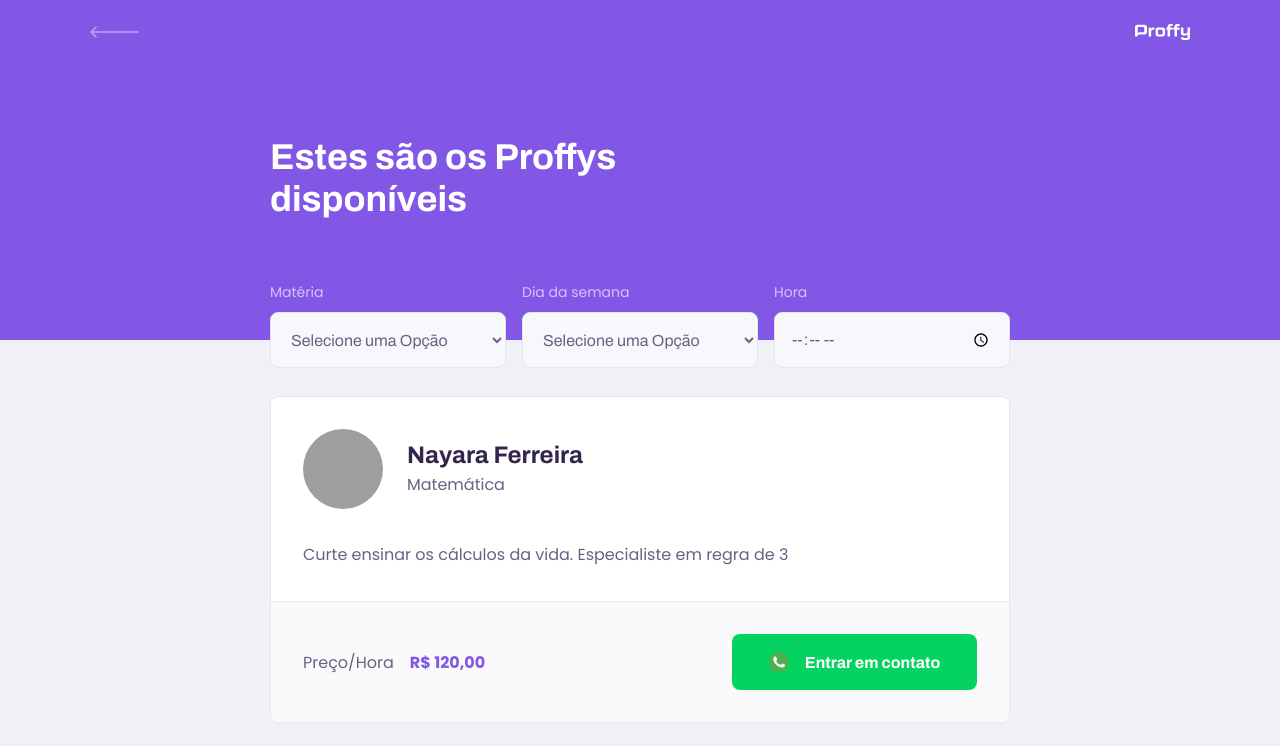
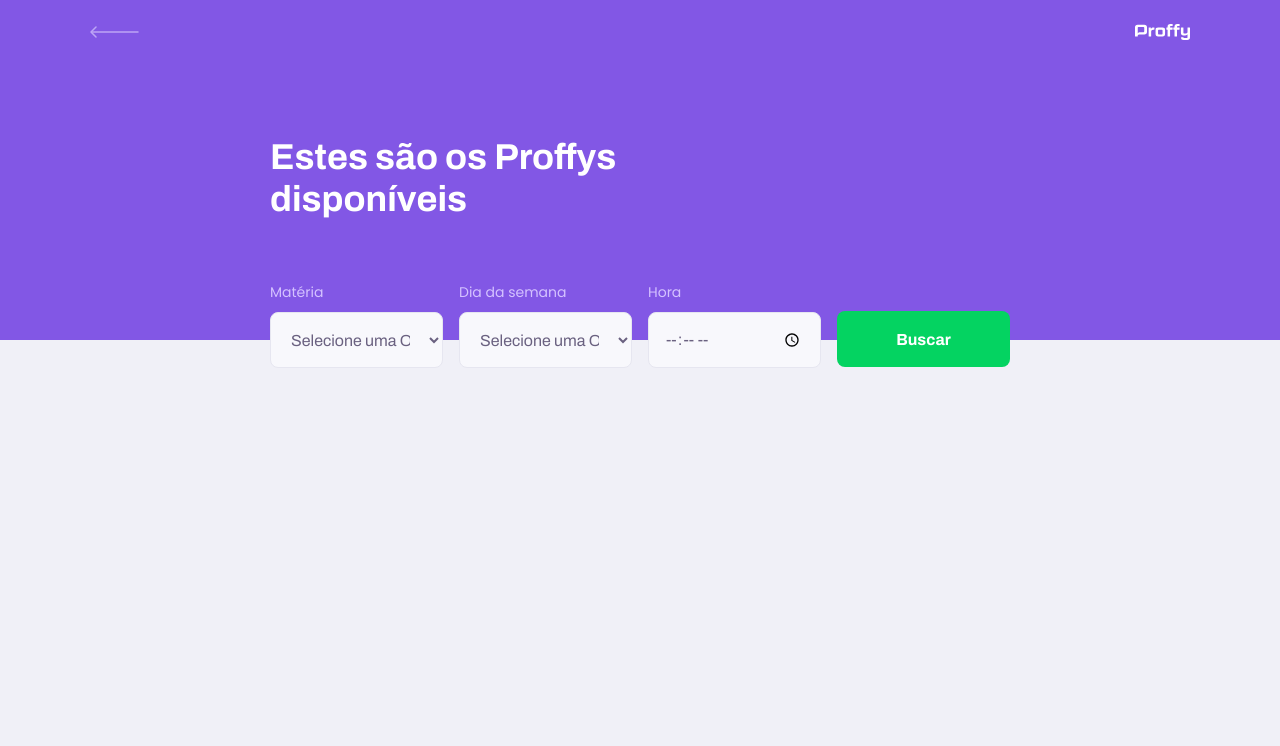
Before and after one commit to nfers/proffy-web, a React (Create React App) app: page /study in a window 1280 px wide. Shown: the top 746 px of the page. Built offline with nearby package versions, Linux system fonts and the light colour scheme; grey boxes are pictures that could not be loaded.

Commit message:
finalized teacher search component consuming the backend api

```diff
--- a/src/components/Input/styles.css
+++ b/src/components/Input/styles.css
@@ -11,28 +11,24 @@
 }
 
 .input-block input {
+  margin-top: .8rem;
+  padding: 0 1.6rem;
   width: 100%;
   height: 5.6rem;
-  margin-top: 0.8rem;
-  border-radius: 0.8rem;
+  font: 1.6rem Archivo;
   background: var(--color-input-background);
   border: 1px solid var(--color-line-in-white);
+  border-radius: .8rem;
   outline: 0;
-  padding: 0 1.6rem;
-  font: 1.6rem Archivo;
 }
 
 .input-block:focus-within::after {
-  width: calc(100% - 3.2rem);
-  height: 2px;
   content: '';
-  background: var(--color-primary-light);
   position: absolute;
   left: 1.6rem;
   right: 1.6rem;
   bottom: 0;
+  width: calc(100% - 3.2rem);
+  height: 2px;
+  background: var(--color-primary-light);
 }
-
-.input-block+.input-block {
-  margin-top: 0;
-}
--- a/src/components/TeacherItem/index.tsx
+++ b/src/components/TeacherItem/index.tsx
@@ -1,33 +1,56 @@
 import React from "react";
 import wppIcon from "../../images/icons/whatsapp.svg";
+import api from "../../services/api";
 import "./styles.css";
 
-function TeacherItem() {
+export interface Teacher {
+  id: number;
+  avatar: string;
+  bio: string;
+  cost: number;
+  name: string;
+  subject: string;
+  whatsapp: string;
+}
+
+interface TeacherItemProps {
+  teacher: Teacher;
+  favorited?: boolean;
+}
+const TeacherItem: React.FC<TeacherItemProps> = ({ teacher }) => {
+  function createNewConnection() {
+    api.post("connections", {
+      user_id: teacher.id,
+    });
+  }
   return (
     <article className="teacher-item">
       <header>
-        <img
-          src="https://lh3.googleusercontent.com/ogw/ADGmqu-zQ3VvJKgtBvIObfo-R8JldPeOo6CpjZalOKN6=s83-c-mo"
-          alt="Nayara Ferreira"
-        />
+        <img src={teacher.avatar} alt={teacher.name} />
         <div>
-          <strong>Nayara Ferreira</strong>
-          <span>Matemática</span>
+          <strong>{teacher.name}</strong>
+          <span>{teacher.subject}</span>
         </div>
       </header>
-      <p>Curte ensinar os cálculos da vida. Especialiste em regra de 3</p>
+      <p>{teacher.bio}</p>
       <footer>
         <p>
           Preço/Hora
-          <strong>R$ 120,00</strong>
+          <strong>R$ {teacher.cost}</strong>
         </p>
-        <button type="button">
+        <a
+          target="_blank"
+          rel="noreferrer"
+          href={`https://wa.me/${teacher.whatsapp}/text:oii`}
+          type="button"
+          onClick={createNewConnection}
+        >
           <img src={wppIcon} alt="whattsapp" />
           Entrar em contato
-        </button>
+        </a>
       </footer>
     </article>
   );
-}
+};
 
 export default TeacherItem;
--- a/src/components/TeacherItem/styles.css
+++ b/src/components/TeacherItem/styles.css
@@ -58,7 +58,7 @@
   display: block;
 }
 
-.teacher-item footer button {
+.teacher-item footer a {
   width: 20rem;
   height: 5.6rem;
   background: var(--color-secundary);
@@ -71,9 +71,10 @@
   align-items: center;
   justify-content: space-evenly;
   transition: 0.3s;
+  text-decoration: none;
 }
 
-.teacher-item footer button:hover {
+.teacher-item footer a:hover {
   background: var(--color-secundary-dark);
 }
 
@@ -97,6 +98,7 @@
     width: 24.5rem;
     font-size: 1.6rem;
     justify-content: center;
+
   }
 
   .teacher-item footer button img {
--- a/src/pages/TeacherForm/styles.css
+++ b/src/pages/TeacherForm/styles.css
@@ -96,8 +96,9 @@
   align-items: center;
   justify-content: center;
   text-decoration: none;
+  margin-top: 3.2rem;
 
-  transition: background 0.2s;
+  transition: background-color 0.2s;
 }
 
 #page-teacher-form main footer button:hover {
--- a/src/pages/TeacherList/index.tsx
+++ b/src/pages/TeacherList/index.tsx
@@ -2,16 +2,27 @@
 import Input from "../../components/Input";
 import PageHeader from "../../components/PageHeader";
 import Select from "../../components/Select";
-import TeacherItem from "../../components/TeacherItem";
+import TeacherItem, { Teacher } from "../../components/TeacherItem";
+import api from "../../services/api";
 import "./styles.css";
 
 function TeacherList() {
+  const [teachers, setTeachers] = useState([]);
   const [subject, setSubject] = useState("");
   const [week_day, setWeek_day] = useState("");
   const [time, setTime] = useState("");
 
-  function searchTeachers(e: FormEvent) {
+  async function searchTeachers(e: FormEvent) {
     e.preventDefault();
+
+    const res = await api.get("classes", {
+      params: {
+        subject,
+        week_day,
+        time,
+      },
+    });
+    setTeachers(res.data);
   }
   return (
     <div id="page-teacher-list" className="container">
@@ -62,12 +73,14 @@
               setTime(e.target.value);
             }}
           />
+          <button type="submit">Buscar</button>
         </form>
       </PageHeader>
       <main>
-        <TeacherItem />
-        <TeacherItem />
-        <TeacherItem />
+        {teachers &&
+          teachers.map((teacher: Teacher) => {
+            return <TeacherItem key={teacher.id} teacher={teacher} />;
+          })}
       </main>
     </div>
   );
--- a/src/pages/TeacherList/styles.css
+++ b/src/pages/TeacherList/styles.css
@@ -41,6 +41,28 @@
   bottom: 0;
 }
 
+#search-teachers button {
+  width: 100%;
+  height: 5.6rem;
+  background: var(--color-secundary);
+  color: var(--color-button-text);
+  border: 0;
+  cursor: pointer;
+  border-radius: 0.8rem;
+  font: 700 1.6rem Archivo;
+  display: flex;
+  align-items: center;
+  justify-content: center;
+  text-decoration: none;
+  margin-top: 3.2rem;
+
+  transition: background-color 0.2s;
+}
+
+#search-teachers button:hover {
+  background: var(--color-secundary-dark);
+}
+
 #page-teacher-list main {
   margin: 3.2rem auto;
   width: 90%;
@@ -58,7 +80,7 @@
 
   #search-teachers {
     display: grid;
-    grid-template-columns: repeat(3, 1fr);
+    grid-template-columns: repeat(4, 1fr);
     column-gap: 16px;
     position: absolute;
     bottom: -28px;
```
